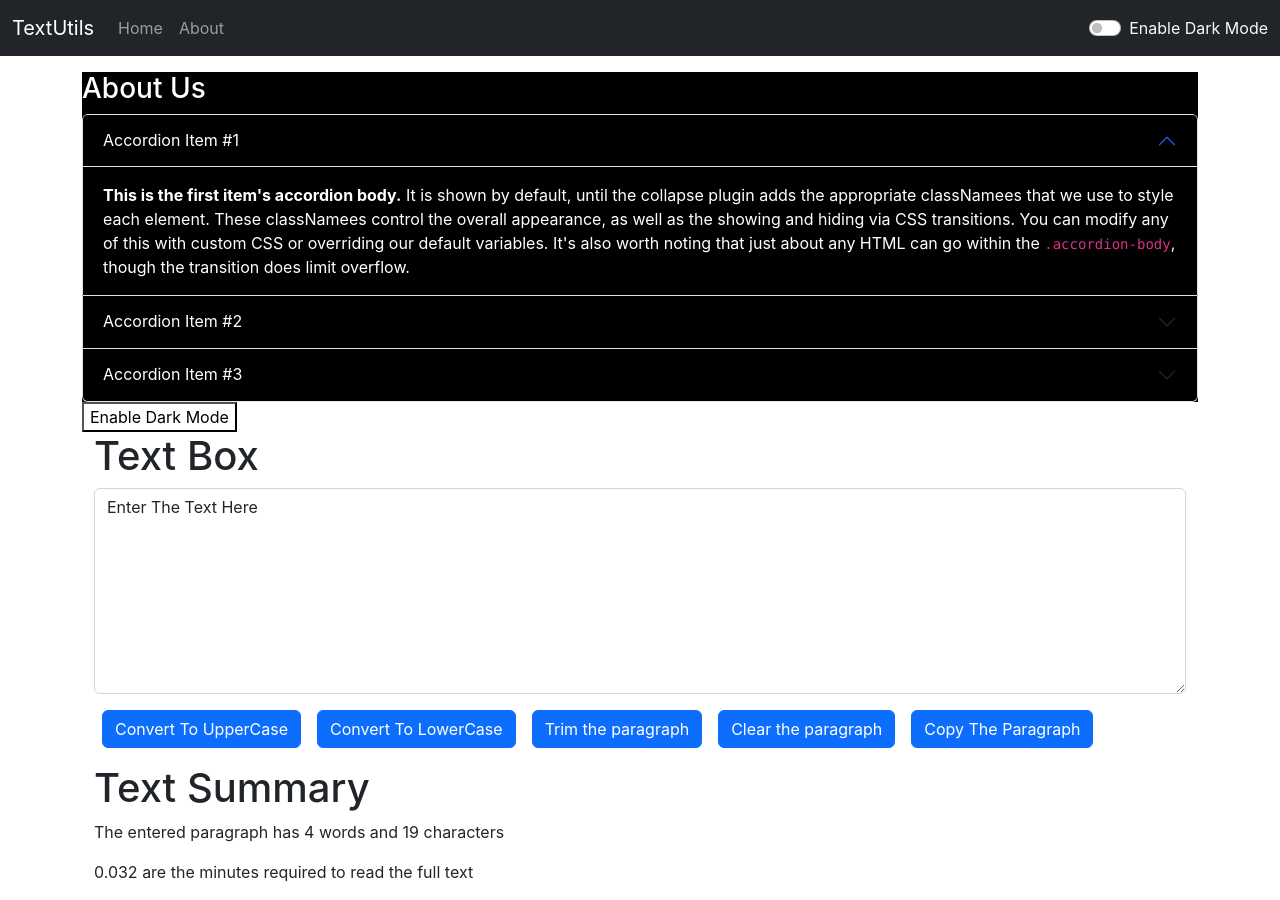
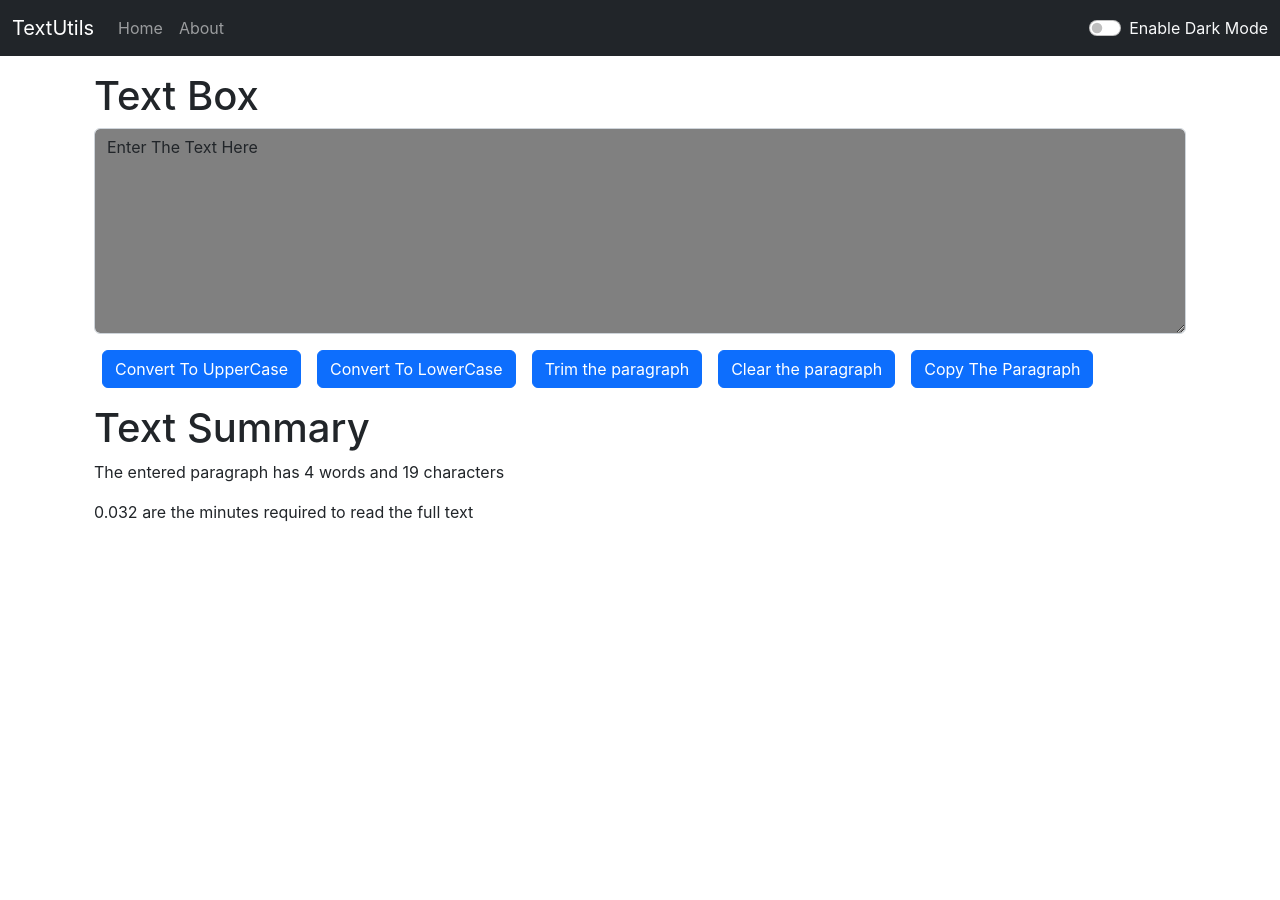
Before and after one commit to VNM02/TextUtitlity, a React (Create React App) app: page / in a window 1280 px wide. After the commit the page ends 800 px from the top, so only its background shows below. Built offline with nearby package versions, Linux system fonts and the light colour scheme.

Commit message:
Alert Messages

```diff
--- a/src/App.js
+++ b/src/App.js
@@ -4,27 +4,44 @@ import './App.css';
 import Navbar from "./components/Navbar.js";
 import TextFrom from "./components/TextForm";
 import About from './components/About';
+import Alert from "./components/Alert.js" ;
 let name="Vaibhav Mahajan"
 
 
 function App() {
   const [ mode , setMode ]=useState('dark');
+  const[alert,setAlert]=useState(null);
+  const showAlert =(message,type)=>{
+    setAlert({
+      msg:message,
+      type:type
+    })
+    setTimeout(() => {
+      setAlert(null);
+    }, 2000);
+  }
   const toggleMode=()=>{
-    if(mode=='light')
+    if(mode==='light')
     {
       setMode('dark')
+      showAlert("Dark mode enabled","success");
+      // document.body.style.backgroundColor='grey';
     }
     else
     {
       setMode('light')
+     // document.body.style.backgroundColor='light';
+      showAlert("Normal mode enabled","success")
     }
   }
+
   return (
     <>
 <Navbar title="TextUtils" about="About" toggleMode={toggleMode} mode={mode}/>
+<Alert alert={alert}/>
 <div className="container my-3" >
-<About></About>
-<TextFrom heading="Text Box" />
+{/* <About></About>     */}
+<TextFrom heading="Text Box" mode={mode} showAlert={showAlert} />
 </div>
 
     </>
--- /dev/null
+++ b/src/components/Alert.js
@@ -0,0 +1,16 @@
+import React from 'react'
+
+function Alert(props) {
+	const capitalize= (word) =>{
+		return word.charAt(0).toUpperCase()+word.slice(1);
+	}
+  return (
+
+	props.alert && <div className={`alert alert-${props.alert.type} alert-dismissible fade show`} role="alert">
+  		<strong>{capitalize(props.alert.type)}</strong>: {props.alert.msg}
+
+		</div>
+  )
+}
+
+export default Alert
--- a/src/components/TextForm.js
+++ b/src/components/TextForm.js
@@ -6,16 +6,19 @@ export default function TextForm(props) {
 		console.log("Button Was Clicked")
 		let newText=text.toUpperCase();
 		setText(newText)
+		props.showAlert("Coverted to uppercase","success")
 	}
 	const ChangeToDown= ()=> {                               // On click changes the entered text tolowercase
 		console.log("Button Was Clicked")
 		let newText=text.toLowerCase();
 		setText(newText)
+		props.showAlert("Coverted to lowercase","success")
 	}
 	const ClearText= ()=> {                               // On click clears
 		console.log("Button Was Clicked")
 		let newText='';
 		setText(newText)
+		props.showAlert("Text has been cleared","success")
 	}
 	const TrimText= ()=> {                               // On click changes trims the text
 		console.log("Button Was Clicked")
@@ -24,22 +27,26 @@ export default function TextForm(props) {
 	}
 	const ChangedText= (event) =>{                          // Shows whatever text is entered in the text box
 		console.log("Changed");
-		setText(event.target.value)           // text=settext              // this implies that whatever text is entered in the textbox is saved in the text  variable
+		setText(event.target.value)           //  text=settext    // this implies that whatever text is entered in the textbox is saved in the text  variable
 	}
 	const CopyText=(event)=>{
 		console.log("Text Has Been Copied");
 		var t=document.getElementById("myBox");
 		t.select();
 		navigator.clipboard.writeText(t.value);
+		props.showAlert("Text copied to clipboard","success")
 	}
 	const [text, setText] = useState('Enter The Text Here');
   return (
 	<>
-	<div className="container">
+	<div className="container" >
 	 <h1>{props.heading}</h1>
   <div className="mb-3">
     {/* <label for="myBox">{props.heading}</label> */}
-    <textarea className="form-control" value={text} onChange={ChangedText} id="myBox" rows="8"></textarea>
+    <textarea className="form-control" value={text} style={{
+		backgroundColor: props.mode==='dark'?'grey':'light',
+
+	}} onChange={ChangedText} id="myBox" rows="8"></textarea>
   </div>
 	<button className="btn btn-primary mx-2" onClick={ChangeToUp}>Convert To UpperCase</button>
 	<button className="btn btn-primary mx-2" onClick={ChangeToDown}>Convert To LowerCase</button>
@@ -47,7 +54,7 @@ export default function TextForm(props) {
 	<button className="btn btn-primary mx-2" onClick={ClearText}>Clear the paragraph</button>
 	<button className="btn btn-primary mx-2" onClick={CopyText}>Copy The Paragraph</button>
 	</div>
-	<div className="container my-3">
+	<div className="container my-3" >
 		<h1>Text Summary</h1>
 		<p>The entered paragraph has {text.split(" ").length} words and {text.length} characters</p>    {/* /// {text.split()} == it is an array */}
 		<p>{0.008 * text.split(" ").length} are the minutes required to read the full text</p>
@@ -55,3 +62,11 @@ export default function TextForm(props) {
 	</>
   )
 }
+
+
+// // style={{
+// 		backgroundColor:props.mode==='dark'?'white':'dark',
+		// color:props.mode==='dark'?'white':'dark'
+
+
+// 	}}
```
